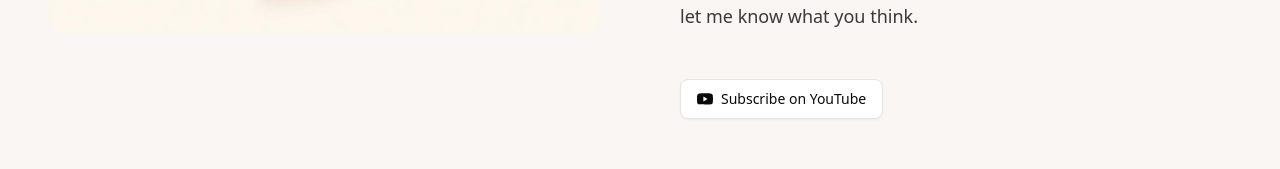
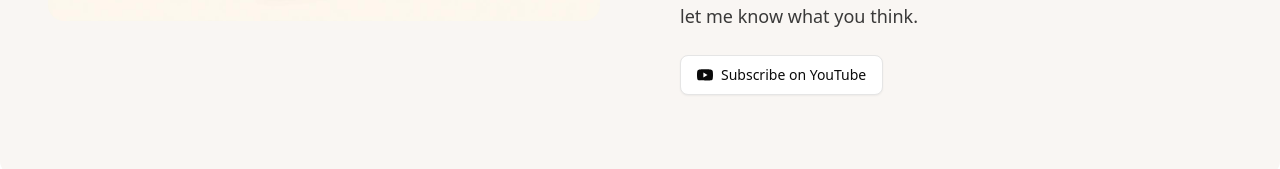
Before and after one commit to mdmasudrana9/EarAliPortfolio, a Next.js app: page /videos in a window 1280 px wide. Shown: the part 562-731 px from the top of the page. Built offline with nearby package versions, Linux system fonts and the light colour scheme; no server answers.

Commit message:
feat: Update JournalingSection and LifeNotesSubscription imports; enhance AllVideosPage with YouTube link

```diff
--- a/src/components/publicc/JournalingSection.tsx
+++ b/src/components/publicc/JournalingSection.tsx
@@ -1,9 +1,8 @@
 import { Button } from "@/components/ui/button";
 import { Input } from "@/components/ui/input";
-import { Card } from "@/components/ui/card";
+import { ArrowRight } from "lucide-react";
 import Image from "next/image";
 import Link from "next/link";
-import { ArrowRight } from "lucide-react";
 
 const JournalingSection = () => {
   return (
--- a/src/components/publicc/LifeNotesSubscription.tsx
+++ b/src/components/publicc/LifeNotesSubscription.tsx
@@ -3,7 +3,7 @@
 import { Button } from "@/components/ui/button";
 import { Input } from "@/components/ui/input";
 import { useCreateNewsletterMutation } from "@/redux/features/newsletter/newsletterApi";
-import { Send, SendHorizonal, Star } from "lucide-react";
+import { Send, Star } from "lucide-react";
 import { SubmitHandler, useForm } from "react-hook-form";
 
 import { toast } from "sonner";
--- a/src/components/publicc/videos/AllVideosPage.tsx
+++ b/src/components/publicc/videos/AllVideosPage.tsx
@@ -1,5 +1,6 @@
 import { Button } from "@/components/ui/button";
 import Image from "next/image";
+import Link from "next/link";
 
 const Index = () => {
   return (
@@ -40,7 +41,7 @@ const Index = () => {
               </p>
             </div>
 
-            <div className="pt-6">
+            <Link href="https://www.youtube.com/@md.yarali" className="pt-6">
               <Button
                 size="lg"
                 variant="outline"
@@ -55,7 +56,7 @@ const Index = () => {
                 </svg>
                 Subscribe on YouTube
               </Button>
-            </div>
+            </Link>
           </div>
         </div>
       </main>
```
